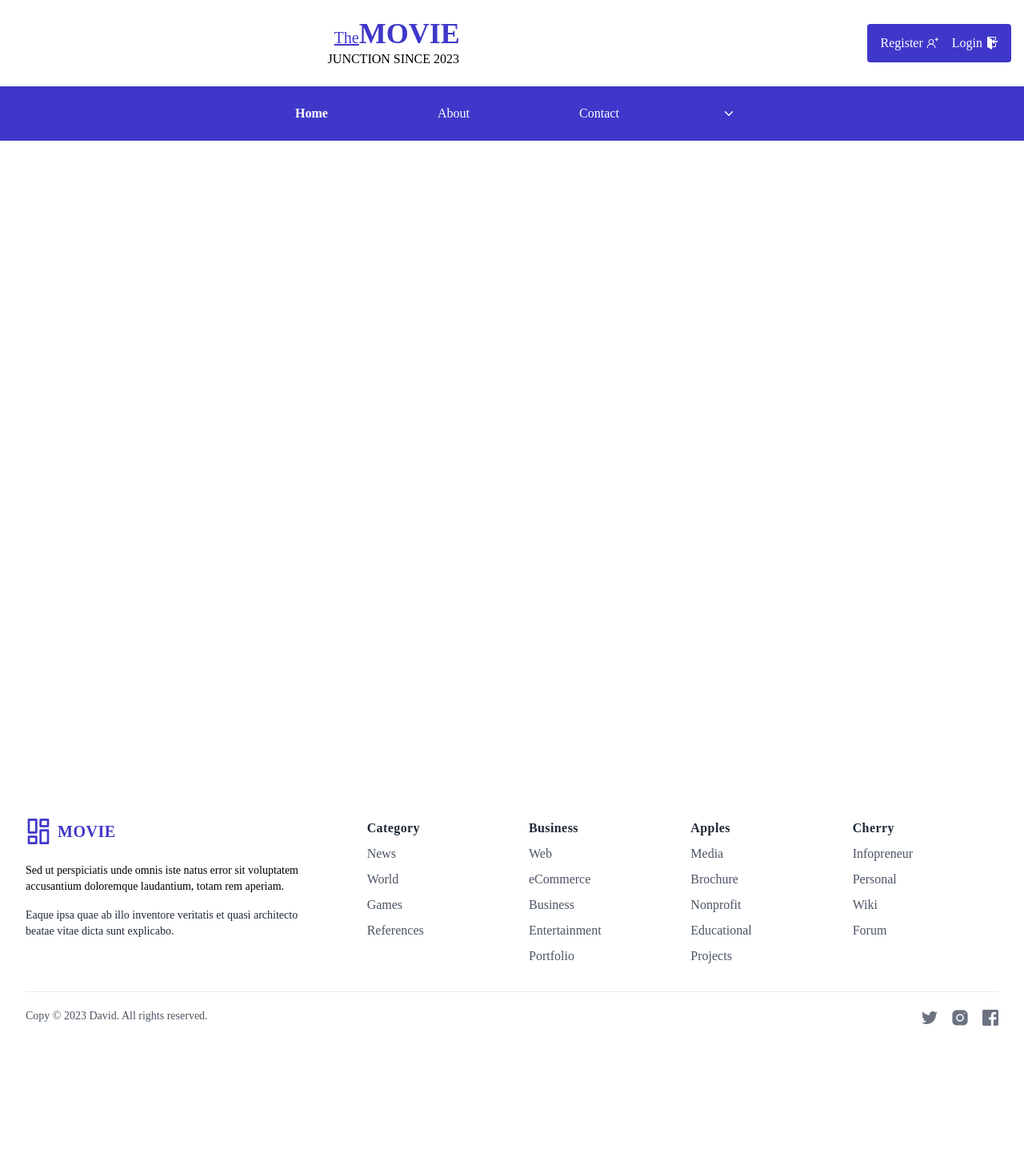
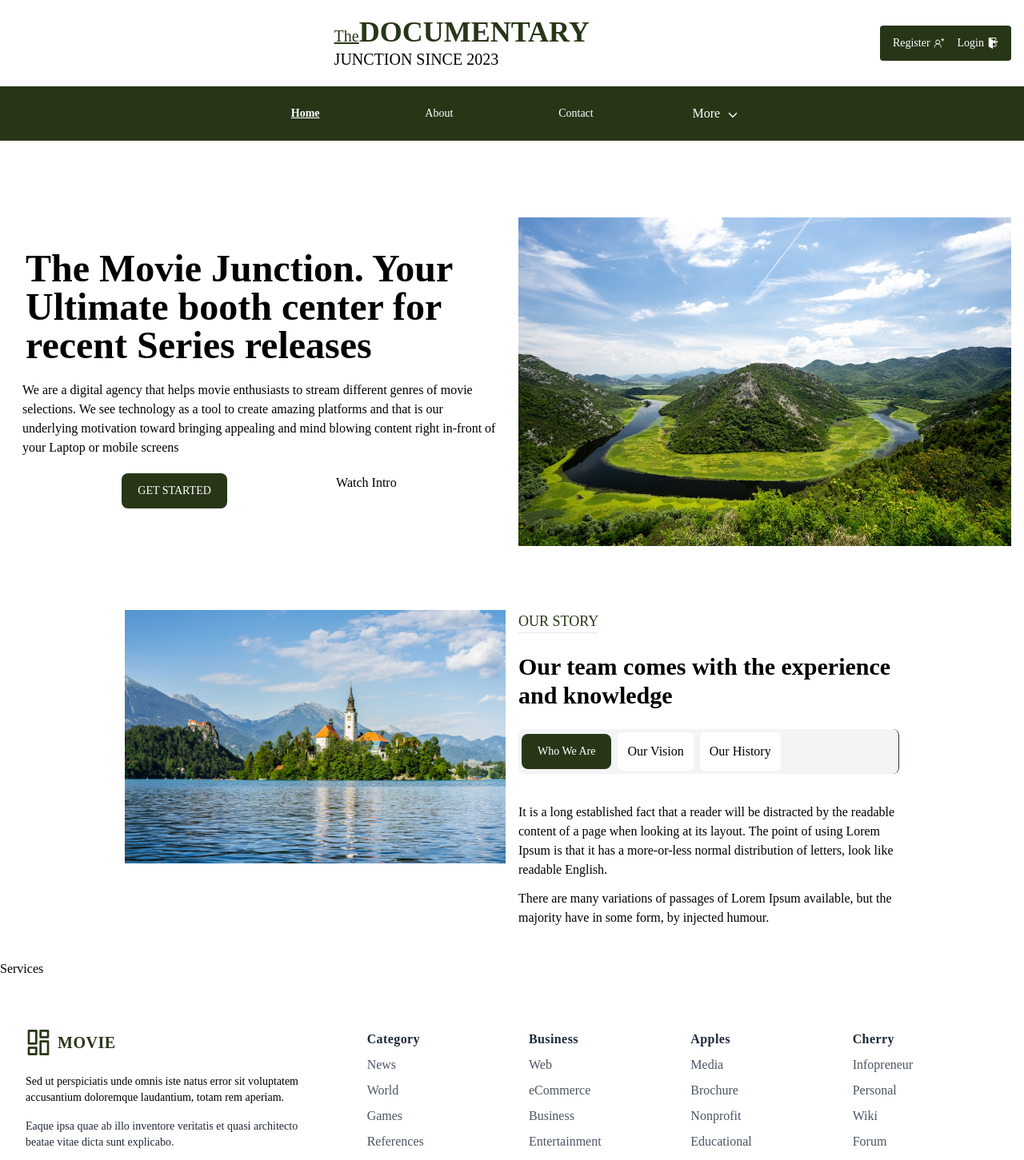
Before and after one commit to DKarimi90/movie-front, a React (Create React App) app: page / in a window 1280 px wide. Shown: the top 1451 px of the page at 80% size. Before the commit the page ends 1325 px from the top, so only its background shows below. Built offline with nearby package versions, Linux system fonts and the light colour scheme; no server answers.

Commit message:
created and updated files

```diff
--- a/src/App.js
+++ b/src/App.js
@@ -10,6 +10,9 @@ import News from "./components/News";
 import Publications from "./components/Publications";
 import Footer from "./components/Footer";
 import NewsPage from "./components/NewsPage";
+import Contact from "./components/Contact";
+import Vision from "./components/Vision";
+import History from "./components/History";
 
 
 function App() {
@@ -46,6 +49,9 @@ useEffect(() => {
           <Route path="/about" element={<About />}/>
           <Route path="/news" element={<News isLoggedIn={isLoggedIn}/>}/>
           <Route path="/publications" element={<Publications />}/>
+          <Route path="/vision" element={<Vision />}/>
+          <Route path="/history" element={<History />}/>
+          <Route path="/contact" element={<Contact />}/>
           <Route path="/movies" element={<Movies movies={movies} isLoggedIn={isLoggedIn}/>}/>
           <Route path="/login" element={<Login setIsLoggedIn={setIsLoggedIn} isLoggedIn={isLoggedIn}/>}/>
           <Route path="/register" element={<Register setIsLoggedIn={setIsLoggedIn} />}/>
--- a/src/components/About.js
+++ b/src/components/About.js
@@ -2,7 +2,7 @@ import React from 'react'
 
 const About = () => {
   return (
-    <div className='w-full flex items-center h-screen about-content'>
+    <div className='w-full flex items-center h-screen about-content px-3 pt-52 md:pt-0'>
       <div className='w-full max-w-[800px] mx-auto animate-bottom'>
         <div className='w-full flex flex-col'>
           <div className='flex justify-center font-bold uppercase text-2xl md:4xl'>
--- a/src/components/Contact.js
+++ b/src/components/Contact.js
@@ -2,7 +2,7 @@ import React from 'react'
 
 const Contact = () => {
   return (
-    <div>Contact</div>
+    <div className='w-full min-h-screen'>Contact</div>
   )
 }
 
--- /dev/null
+++ b/src/components/History.js
@@ -0,0 +1,9 @@
+import React from 'react'
+
+const History = () => {
+  return (
+    <div>History</div>
+  )
+}
+
+export default History
--- a/src/components/Home.js
+++ b/src/components/Home.js
@@ -1,8 +1,61 @@
 import React from 'react'
+import { Link } from 'react-router-dom'
+import Services from './Services'
 
 const Home = () => {
   return (
-    <div className='w-full h-[120vh]'>Home</div>
+    <div className='w-full pt-32'>
+      <div className='w-full grid md:grid-cols-2 pt-4 px-4 gap-4 md:mt-32'>
+        <div className='w-full'>
+          <div className='pt-10 px-4'>
+            <h1 className='font-bold text-5xl'>The Movie Junction. Your Ultimate booth center  for recent Series releases</h1>
+          </div>
+          <div className='font-thin px-3 py-5'>
+            <p>We are a digital agency that helps movie enthusiasts to stream different genres of movie selections. We see technology as a tool to create amazing platforms and that is our underlying motivation toward bringing appealing and mind blowing content right in-front of your Laptop or mobile screens</p>
+          </div>
+          <div className='flex justify-evenly'>
+            <div>
+              <button className='btn shadow-b shadow-black'><Link to="/login" onClick={() => window.scrollTo(0, 0)}>GET STARTED</Link></button>
+            </div>
+            <div>
+              <image />
+              <Link to="/login">Watch Intro</Link>
+            </div>
+          </div>
+        </div>
+        <div className='w-full'>
+          <div>
+            <img src='./assets/Balicans2.jpeg'/>
+          </div>
+        </div>
+        <div className='w-full bg-green-600'></div>
+      </div>
+      <div className='w-full max-w-[1000px] mx-auto grid md:grid-cols-2 p-4 px-4 gap-4 mt-12'>
+        <div>
+          <img src='./assets/Bal.jpg'/>
+        </div>
+        <div className='flex flex-col'>
+          <div className='flex'>
+            <h1 className='font-thin text-lg border-b text-[var(--primary)]'>OUR STORY</h1>
+          </div>
+          <div className='font-bold text-3xl py-6'>
+            Our team comes with the experience and knowledge
+          </div>
+          <div className='flex bg-gray-100 border-r border-[var(--primary)] relative rounded-lg p-1 items-center'>
+            <div>
+              <Link to="/about" className='btn' onClick={() => window.scrollTo(0, 0)}>Who We Are</Link>
+            </div>
+            <Link to="/vision" className='bg-white p-3 font-thin mx-2 rounded-md link' onClick={() => window.scrollTo(0, 0)}>Our Vision</Link>
+            <Link to="/history" className='bg-white p-3 font-thin rounded-md link' onClick={() => window.scrollTo(0, 0)}>Our History</Link>
+          </div>
+          <div className='font-thin py-6'>
+            <p className='py-3'>It is a long established fact that a reader will be distracted by the readable content of a page when looking at its layout. The point of using Lorem Ipsum is that it has a more-or-less normal distribution of letters, look like readable English.</p>
+            <p>There are many variations of passages of Lorem Ipsum available, but the majority have in some form, by injected humour.</p>
+          </div>
+        </div>
+      </div>
+      <Services />
+    </div>
   )
 }
 
--- a/src/components/Login.js
+++ b/src/components/Login.js
@@ -82,7 +82,7 @@ const handleLogin = (e) => {
               </div>
               <p className="text-center text-sm text-gray-500">
                 No account?
-                <Link to="/register" className="underline ml-2">Sign up</Link>
+                <Link to="/register" className="underline ml-2">Register</Link>
               </p>
             </form>
           </div>
--- /dev/null
+++ b/src/components/More.js
@@ -0,0 +1,9 @@
+import React from 'react'
+
+const More = () => {
+  return (
+    <div>More</div>
+  )
+}
+
+export default More
--- a/src/components/Navbar.js
+++ b/src/components/Navbar.js
@@ -1,5 +1,5 @@
 import React, {useEffect, useState} from 'react'
-import { Link, NavLink, useNavigate } from 'react-router-dom'
+import { Link, NavLink, useLocation, useNavigate } from 'react-router-dom'
 import {AiOutlineMenu, AiOutlineClose} from 'react-icons/ai'
 import {GoSignIn, GoPersonAdd, GoSignOut} from 'react-icons/go'
 import {IoIosArrowDown, IoIosArrowUp} from 'react-icons/io'
@@ -9,6 +9,7 @@ const [nav, setNav] = useState(false)
 const [scroll, setScroll] = useState(false)
 const [dropDown, setDropDown] = useState(false)
 const navigate = useNavigate()
+const location = useLocation()
 
 const toggleDrop = () => {
   setDropDown(!dropDown)
@@ -31,6 +32,10 @@ useEffect(() => {
  return () => window.removeEventListener("scroll", handleScroll)
 }, [])
 
+// useEffect(() => {
+// setDropDown(!dropDown)
+// }, [location])
+
 const handleLogout = () => {
   fetch('http://localhost:3000/logout', {
     method: 'DELETE'
@@ -50,7 +55,7 @@ const handleLogout = () => {
       {isLoggedIn? '': (<div className='h-full flex flex-col'>
         <div className={`w-full h-full relative bg-white ${scroll? 'animate-nav': ''}`}>
         <div className='w-full h-full flex justify-between items-center'>
-            <div className='lg:ml-[32%] flex flex-col'><div className='font-bold text-[var(--primary)] text-4xl px-2'><Link to="/" onClick={() => window.scrollTo(0, 0)}><span className='text-xl underline font-thin'>The</span>MOVIE</Link></div><div><h1 className=''>JUNCTION SINCE 2023</h1></div></div>
+            <div className='lg:ml-[32%] flex flex-col'><div className='font-bold text-[var(--primary)] text-2xl md:text-4xl px-2'><Link to="/" onClick={() => window.scrollTo(0, 0)}><span className='text-xs md:text-xl underline font-thin'>The</span>DOCUMENTARY</Link></div><div><h1 className='px-2 text-sm md:text-xl'>JUNCTION SINCE 2023</h1></div></div>
             <div className='hidden sm:flex'>
                 {isLoggedIn? '' : (<div className='bg-[var(--primary)] text-white px-2 py-3 rounded mr-4 flex'>
                 <NavLink to="/register" className="anchors flex items-center" onClick={() => window.scrollTo(0, 0)}>Register<span className='pl-1'><GoPersonAdd /></span></NavLink>
@@ -60,10 +65,10 @@ const handleLogout = () => {
             </div>
 
              {/* MOBILE MENU */}
-            <div className='block sm:hidden pr-3 mt-[-1rem] z-20' onClick={handleNav}>
-              {nav? <AiOutlineClose size={25}/> : <AiOutlineMenu size={25}/>}
+            <div className='block sm:hidden p-1 m-1 mt-[-1rem] z-20' onClick={handleNav}>
+              {nav? <AiOutlineClose size={25} /> : <AiOutlineMenu size={25} />}
             </div>
-            <div className={`absolute left-0 top-0 pt-[2.9rem] block sm:hidden transform-translate duration-700 ease-in-out h-screen bg-slate-100 w-full z-10 ${!nav? 'translate-y-[-100vh]' : 'translate-y-0'}`}>
+            <div className={`absolute left-0 top-0 pt-[2.9rem] block sm:hidden transform-translate duration-700 ease-in-out h-screen bg-slate-100 w-full z-10 ${!nav? 'translate-y-[-120vh]' : 'translate-y-0'}`}>
             <div className='uppercase font-bold text-[var(--primary)] text-3xl px-2'><Link to="/">Movie</Link></div>
             <div className='flex flex-col text-center'>
                 <NavLink to="/" className="mobile-anchors" onClick={handleNav}>Home</NavLink>
@@ -76,11 +81,11 @@ const handleLogout = () => {
         </div>
         <div className={`w-full h-28  bg-[var(--primary)] ${scroll? 'animate-sub': ''}`}>
         <div className={`w-full h-full flex justify-evenly items-center max-w-[800px] mx-auto relative`}>
-        <NavLink to="/" className="sub-anchors">Home</NavLink>
-        <NavLink to="/about" className="sub-anchors">About</NavLink>
-        <NavLink to="/contact" className="sub-anchors">Contact</NavLink>
+        <NavLink to="/" className="sub-anchors" onClick={() => window.scrollTo(0, 0)}>Home</NavLink>
+        <NavLink to="/about" className="sub-anchors" onClick={() => window.scrollTo(0, 0)}>About</NavLink>
+        <NavLink to="/contact" className="sub-anchors" onClick={() => window.scrollTo(0, 0)}>Contact</NavLink>
         <div className='text-white' onClick={toggleDrop}>
-          {dropDown? <IoIosArrowUp /> :<IoIosArrowDown />}
+          {dropDown? (<Link className='flex items-center'>Less<IoIosArrowUp className='mt-1 ml-2'/></Link>) :(<Link className='flex items-center'>More<IoIosArrowDown className='mt-1 ml-2'/></Link>)}
         </div>
         </div>
         </div>
@@ -98,7 +103,7 @@ const handleLogout = () => {
 
         {/* TOGGLED MENU */}
         <div onClick={toggleDrop} >
-          {dropDown? (<div className='flex justify-evenly'>
+          {dropDown? (<div className='flex justify-evenly py-5'>
             <div className='flex flex-col px-2'>
               <h1 className='font-bold'>Category</h1>
             <NavLink to="/help">Help</NavLink>
--- a/src/components/Register.js
+++ b/src/components/Register.js
@@ -69,7 +69,7 @@ const handleRegister = (e) => {
               dolores deleniti inventore quaerat mollitia?
             </p>
             <form action className="mb-0 mt-6 space-y-4 rounded-lg p-4 shadow-lg sm:p-6 lg:p-8" onSubmit={handleRegister}>
-              <p className="text-center text-lg font-medium">Sign up for an account</p>
+              <p className="text-center text-lg font-medium">Register for an account</p>
               <div>
                 <label htmlFor="email" className="sr-only">Name</label>
                 <div className="relative">
--- /dev/null
+++ b/src/components/Services.js
@@ -0,0 +1,9 @@
+import React from 'react'
+
+const Services = () => {
+  return (
+    <div>Services</div>
+  )
+}
+
+export default Services
--- /dev/null
+++ b/src/components/Vision.js
@@ -0,0 +1,9 @@
+import React from 'react'
+
+const Vision = () => {
+  return (
+    <div>Vision</div>
+  )
+}
+
+export default Vision
--- a/src/index.css
+++ b/src/index.css
@@ -9,9 +9,10 @@
 
 :root {
   --danger: #d90429;
-  --primary: #3f37c9;
-  --primary2: #4361ee;
+  --primary: #283618;
+  --primary2: #3a5a40;
   --secondary: #6c757d;
+  --secondary2: #ced4da;
 }
 
 @layer base {
@@ -19,19 +20,22 @@
     @apply font-[Quicksand]
   }
   .anchors {
-    @apply px-2 hover:font-bold
+    @apply px-2 hover:font-bold font-thin text-sm
   }
   .mobile-anchors {
    @apply py-5 px-2
   }
   .sub-anchors {
-    @apply px-2 text-white hover:font-bold
+    @apply px-2 text-white hover:font-bold font-thin text-sm
   }
   .btn {
-    @apply block w-full rounded-lg bg-[var(--primary)] px-5 py-3 text-sm font-medium text-white
+    @apply block w-full rounded-lg bg-[var(--primary)] px-5 py-3 text-sm font-medium text-white hover:bg-[var(--primary2)]
   }
   .log-anchors {
     @apply px-8 hover:font-bold
+  }
+  .link {
+    @apply hover:bg-[var(--secondary2)]
   }
 
 }
@@ -42,4 +46,5 @@
 
 .active {
   font-weight: bold;
+  text-decoration: underline;
 }
```
Also changed, not shown: public/assets/Bal.jpg (added), public/assets/Balicans2.jpeg (added).
